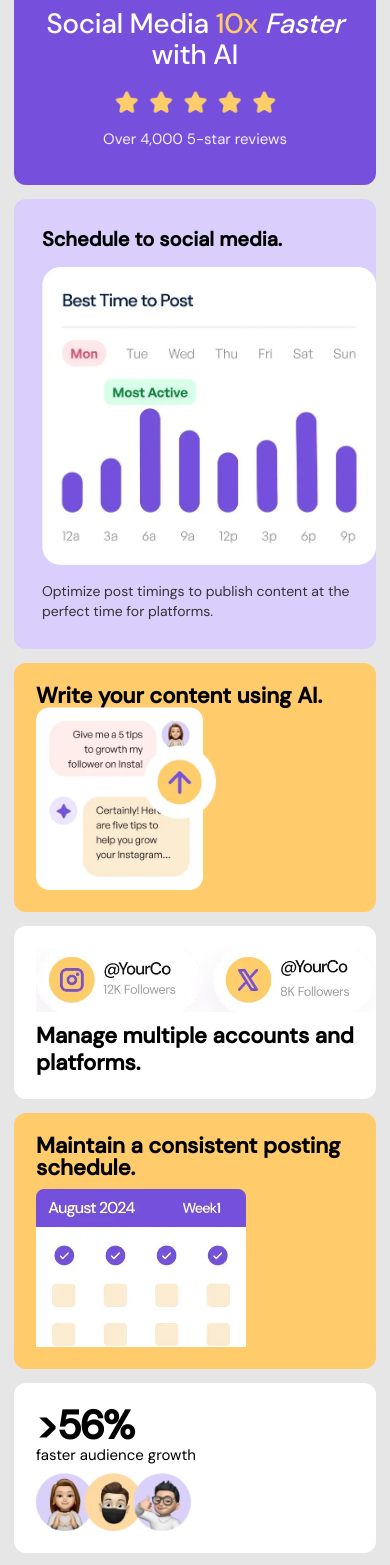
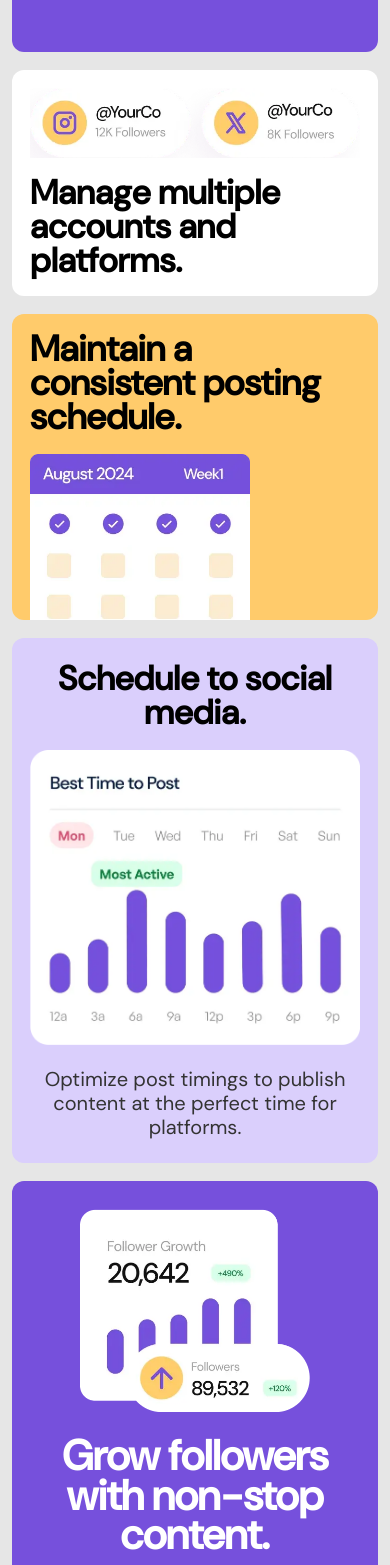
Before and after one commit to Anandvlog/bento-grid, a React (Vite) app: page / in a window 390 px wide. Shown: the part 260-1825 px from the top of the page. Built offline with nearby package versions, Linux system fonts and the light colour scheme.

Commit message:
fix responsive in mobile view

```diff
--- a/src/App.css
+++ b/src/App.css
@@ -283,45 +283,186 @@ body { background-color: hsl(0, 0%, 90%); }
 
 
 /* =============================================
-   MOBILE  (< 600px)  →  1-column stack
-   ============================================= */
+   MOBILE  (< 600px)
+   Match exact mobile layout from image
+============================================= */
 @media (max-width: 599px) {
-  .container { padding: 14px; margin: 16px auto; }
 
-  .grid {
-    grid-template-columns: 1fr;
-    grid-template-rows: auto;
-    gap: 14px;
+  .container{
+    padding: 12px;
+    margin: 10px auto;
   }
 
-  /* Reset all grid placements */
-  .create-card,
-  .social-media-card,
-  .schedule_card,
-  .ai-card,
-  .multi-media-card,
-  .maintain-card,
-  .audience-card,
-  .followers-card {
-    grid-column: auto;
-    grid-row: auto;
-    min-height: unset;
+  .grid{
+    display: flex;
+    flex-direction: column;
+    gap: 18px;
   }
 
-  .followers-card {
+  .grid > div{
+    border-radius: 12px;
+    overflow: hidden;
+  }
+
+  /* ---------------- SOCIAL CARD ---------------- */
+  .social-media-card{
+    order: 1;
+    padding: 32px 22px;
+    text-align: center;
+    min-height: 290px;
+  }
+
+  .social-media-card h2{
+    font-size: 42px;
+    line-height: 1;
+    margin-bottom: 18px;
+  }
+
+  .social-media-card img{
+    width: 190px;
+  }
+
+  .social-media-card p{
+    font-size: 18px;
+  }
+
+  /* ---------------- MULTI ACCOUNT ---------------- */
+  .multi-media-card{
+    order: 2;
+    padding: 18px;
+    min-height: 170px;
+  }
+
+  .multi-media-card img{
+    height: auto;
+    width: 100%;
+  }
+
+  .multi-media-card h2{
+    font-size: 34px;
+    line-height: 1;
+    margin-top: 18px;
+  }
+
+  /* ---------------- MAINTAIN ---------------- */
+  .maintain-card{
+    order: 3;
+    padding: 18px 18px 0;
+    min-height: 260px;
+  }
+
+  .maintain-card h2{
+    font-size: 36px;
+    line-height: 0.95;
+    margin-bottom: 20px;
+  }
+
+  .maintain-card img{
+    width: 100%;
+    max-width: 220px;
+    margin-top: auto;
+  }
+
+  /* ---------------- SCHEDULE ---------------- */
+  .schedule_card{
+    order: 4;
+    padding: 24px 18px;
+    min-height: 430px;
+  }
+
+  .schedule_card h3{
+    font-size: 34px;
+    line-height: 1;
+    text-align: center;
+    margin-bottom: 20px;
+  }
+
+  .schedule_card img{
+    width: 100%;
+    object-fit: contain;
+  }
+
+  .schedule_card p{
+    font-size: 20px;
+    line-height: 1.2;
+    text-align: center;
+    margin-top: 22px;
+  }
+
+  /* ---------------- FOLLOWERS ---------------- */
+  .followers-card{
+    order: 5;
     flex-direction: column;
     text-align: center;
-    gap: 14px;
+    padding: 28px 20px;
+    gap: 24px;
+    min-height: 360px;
   }
-  .followers-card img { max-width: 70%; margin: 0 auto; }
 
-  /* Typography */
-  .social-media-card h2 { font-size: 28px; }
-  .create-card h2       { font-size: 26px; }
-  .schedule_card h3     { font-size: 20px; }
-  .audience-card h2     { font-size: 40px; }
-  .followers-card h2    { font-size: 24px; }
-  .multi-media-card h2,
-  .maintain-card h2,
-  .ai-card h2           { font-size: 22px; }
+  .followers-card img{
+    width: 75%;
+    max-width: 230px;
+  }
+
+  .followers-card h2{
+    font-size: 42px;
+    line-height: 0.95;
+  }
+
+  /* ---------------- AUDIENCE ---------------- */
+  .audience-card{
+    order: 6;
+    padding: 22px;
+    min-height: 220px;
+  }
+
+  .audience-card h2{
+    font-size: 62px;
+    margin-bottom: 12px;
+  }
+
+  .audience-card p{
+    font-size: 22px;
+    margin-bottom: 18px;
+  }
+
+  .audience-card img{
+    width: 170px;
+  }
+
+  /* ---------------- CREATE ---------------- */
+  .create-card{
+    order: 7;
+    padding: 24px;
+    min-height: 260px;
+  }
+
+  .create-card h2{
+    font-size: 42px;
+    line-height: 0.95;
+    margin-bottom: 24px;
+  }
+
+  .create-card img{
+    width: 220px;
+    max-width: 100%;
+  }
+
+  /* ---------------- AI CARD ---------------- */
+  .ai-card{
+    order: 8;
+    padding: 24px;
+    min-height: 340px;
+  }
+
+  .ai-card h2{
+    font-size: 42px;
+    line-height: 0.95;
+    margin-bottom: 24px;
+  }
+
+  .ai-card img{
+    width: 240px;
+    max-width: 100%;
+  }
 }
```
